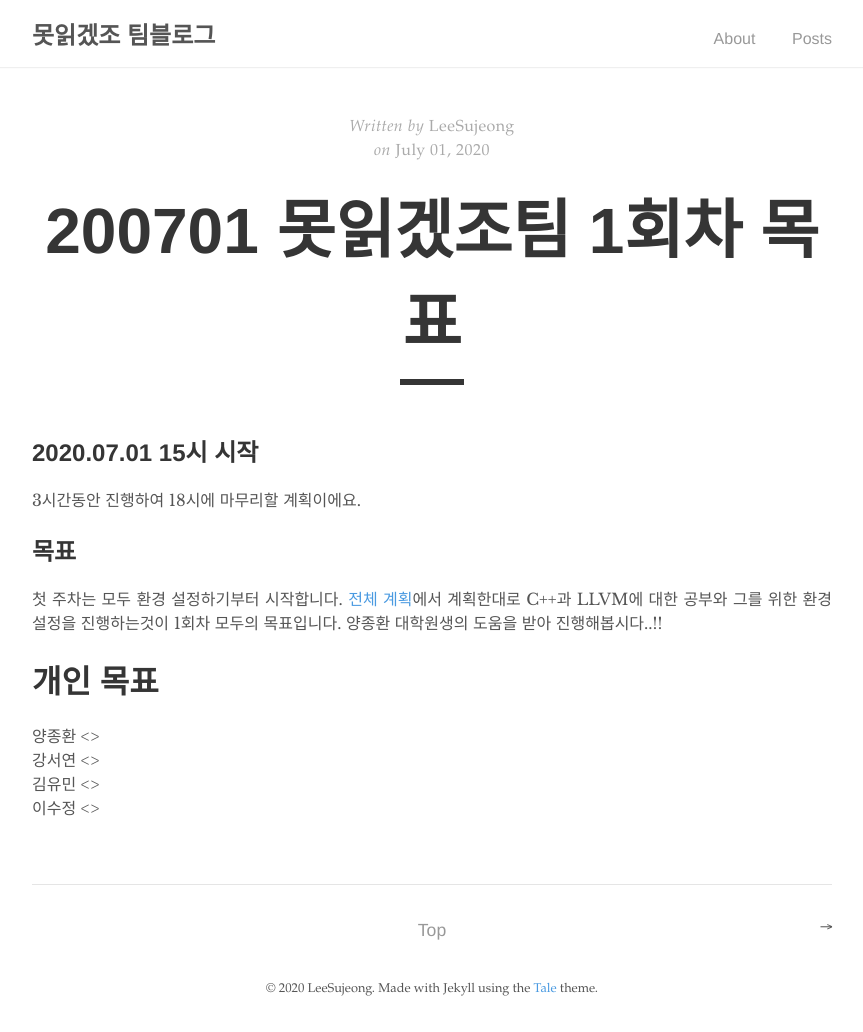
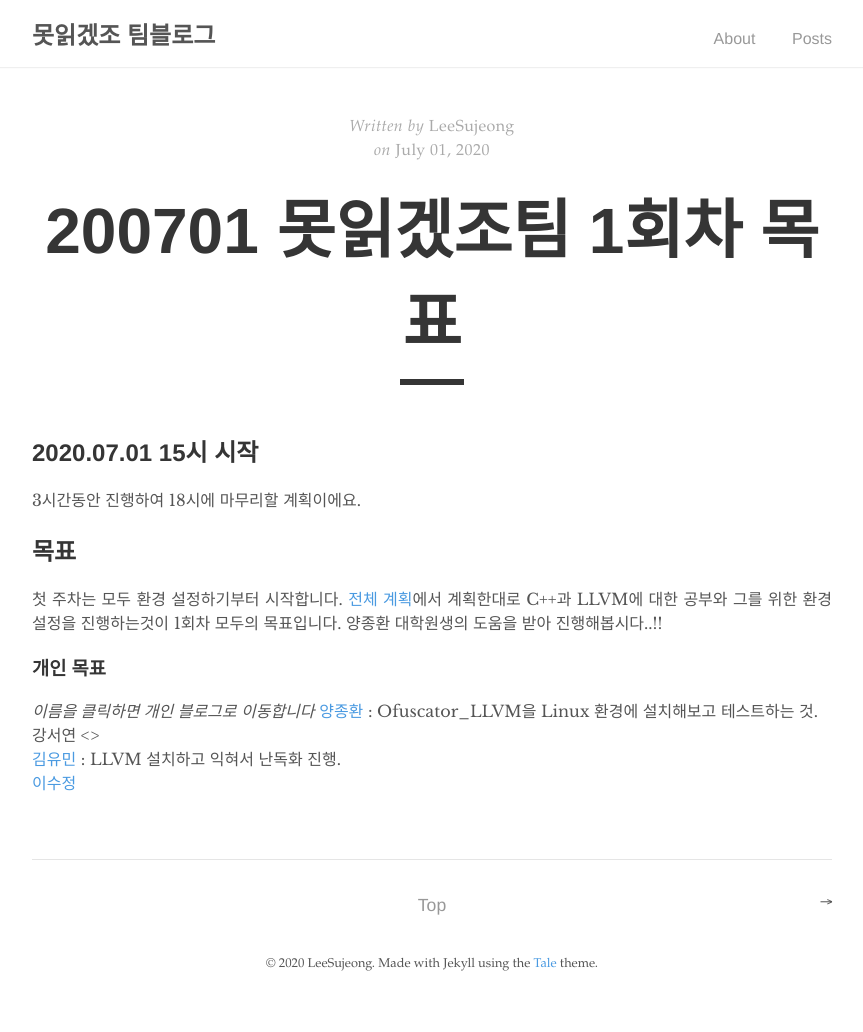
Before and after one commit to mogakco2020/mogakco2020.github.io, a Jekyll site: the page built from _posts/2020-07-01-01_a.md, in a window 1280 px wide. Shown: the whole page, without its empty margins (208-1071 px from the left). Built offline with Jekyll 4.4.1, drawn with Linux system fonts in a browser that asks for light colours; after the commit the page ends 1007 px from its top, so only the background shows below that.

```diff
--- a/_posts/2020-07-01-[1]못읽겠조.md
+++ b/_posts/2020-07-01-01_a.md
@@ -9,8 +9,9 @@ excerpt: 모각코 1회차
 ## 목표
 첫 주차는 모두 환경 설정하기부터 시작합니다. [전체 계획](https://mogakco2020.github.io/2020-06-30/0-%EB%AA%BB%EC%9D%BD%EA%B2%A0%EC%A1%B0)에서 계획한대로 C++과 LLVM에 대한 공부와 그를 위한 환경 설정을 진행하는것이 1회차 모두의 목표입니다. 양종환 대학원생의 도움을 받아 진행해봅시다..!!
 
-# 개인 목표
-양종환 <>
+### 개인 목표
+*이름을 클릭하면 개인 블로그로 이동합니다*
+[양종환](https://blog.naver.com/jhy7185/222017884047) : Ofuscator_LLVM을 Linux 환경에 설치해보고 테스트하는 것.
 강서연 <>
-김유민 <>
-이수정 <>
+[김유민](https://yam-cha.tistory.com/57) : LLVM 설치하고 익혀서 난독화 진행.
+[이수정](https://realcrystal.github.io/mogacko/2020/07/01/mgk_01_a.html)
```
